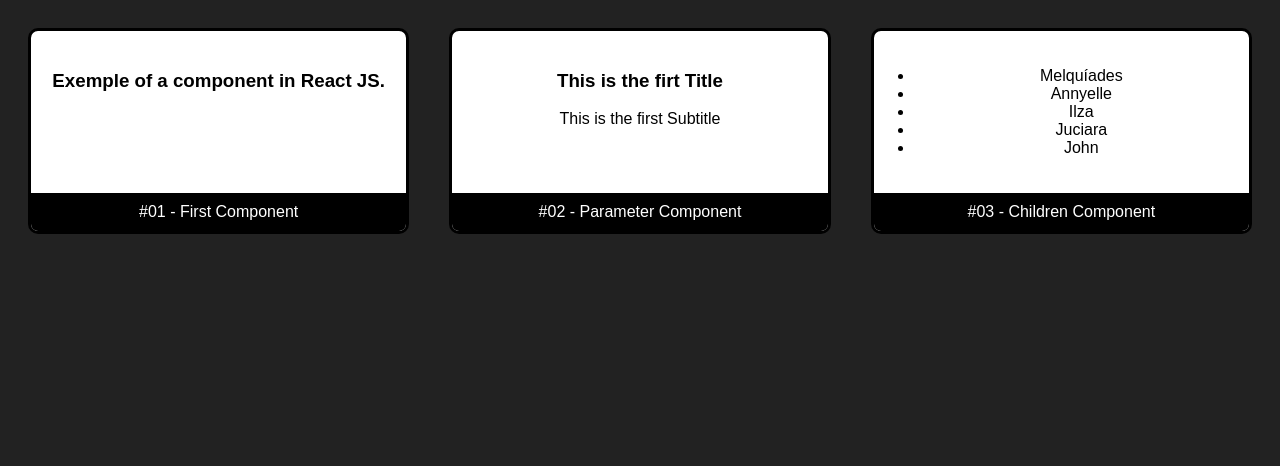
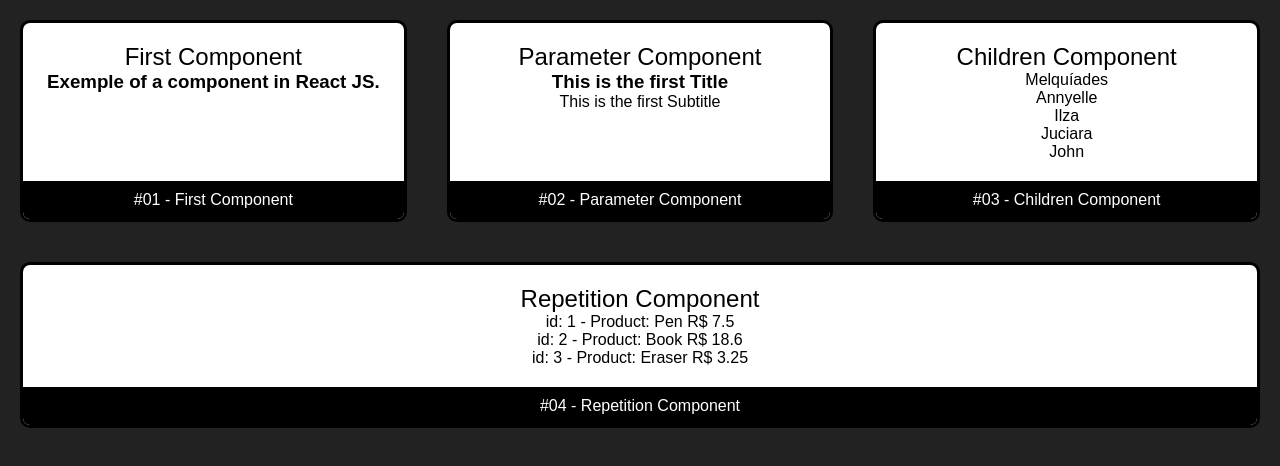
Before and after one commit to melquiadesmario/fundamentals-react, a React (Create React App) app: page / in a window 1280 px wide. Shown: the top 466 px of the page. Built offline with nearby package versions, Linux system fonts and the light colour scheme.

Commit message:
Repetition Components

```diff
--- a/src/App.js
+++ b/src/App.jsx
@@ -6,6 +6,7 @@ import FirstComponent from '../src/components/FirstComponent'
 import ParameterComponent from '../src/components/ParameterComponent'
 import ChildrenComponent from '../src/components/ChildrenComponent'
 import Card from '../src/components/layout/Card'
+import RepetitionComponent from '../src/components/RepetitionComponent'
 
 const App = () => {
     return(
@@ -16,7 +17,7 @@ const App = () => {
 
             <Card title='#02 - Parameter Component'>
                 <ParameterComponent
-                    title='This is the firt Title'
+                    title='This is the first Title'
                     subtitle='This is the first Subtitle'
                 />
             </Card>
@@ -32,6 +33,10 @@ const App = () => {
                     </ul>
                 </ChildrenComponent>
             </Card>
+
+            <Card title='#04 - Repetition Component'>
+                <RepetitionComponent />
+            </Card>
         </div>
     )
 }
--- a/src/components/ChildrenComponent.js
+++ b/src/components/ChildrenComponent.jsx
@@ -3,6 +3,7 @@ import React from 'react'
 const ChildrenComponent = props => {
     return(
         <div>
+            <h2>Children Component</h2>
             { props.children }
         </div>
     )
--- a/src/components/FirstComponent.js
+++ b/src/components/FirstComponent.jsx
@@ -3,6 +3,7 @@ import React from 'react'
 const FirstComponent = () => {
     return(
         <div>
+            <h2>First Component</h2>
             <h3>Exemple of a component in React JS.</h3>
         </div>
     )
--- a/src/components/ParameterComponent.js
+++ b/src/components/ParameterComponent.jsx
@@ -3,6 +3,7 @@ import React from 'react'
 const ParameterComponent = props => {
     return(
         <div>
+            <h2>Parameter Component</h2>
             <h3>{ props.title }</h3>
             <p>{ props.subtitle }</p>
         </div>
--- /dev/null
+++ b/src/components/RepetitionComponent.jsx
@@ -0,0 +1,26 @@
+import React from 'react'
+
+import products from '../data/products'
+
+const RepetitionComponent = () => {
+    const getProductListItem = () => {
+        return products.map(product => {
+            return(
+                <li key={ product.id }>
+                    id: { product.id} - Product: { product.name } R$ { product.price }
+                </li>
+            )
+        })
+    }
+
+    return(
+        <div>
+            <h2>Repetition Component</h2>
+            <ul>
+                { getProductListItem() }
+            </ul>
+        </div>
+    )
+}
+
+export default RepetitionComponent
--- /dev/null
+++ b/src/data/products.js
@@ -0,0 +1,7 @@
+const products = [
+    { id: 1, name: 'Pen', price: 7.5 },
+    { id: 2, name: 'Book', price: 18.6 },
+    { id: 3, name: 'Eraser', price: 3.25 }
+]
+
+export default products
--- a/src/index.css
+++ b/src/index.css
@@ -1,3 +1,9 @@
+*{
+    margin: 0;
+    padding: 0;
+    box-sizing: border-box;
+}
+
 body{
     font-family: Arial, Helvetica, sans-serif;
     font-weight: 300;
@@ -10,3 +16,7 @@ body{
 h1, h2{
     font-weight: 300;
 }
+
+ul li{
+    list-style: none;
+}
--- a/src/index.js
+++ b/src/index.js
@@ -3,7 +3,7 @@ import ReactDOM from 'react-dom'
 
 import './index.css'
 
-import App from './App'
+import App from './App.jsx'
 
 ReactDOM.render(
     <App />, document.getElementById('root')
```
Also changed, not shown: src/components/layout/Card.jsx (renamed from src/components/layout/Card.js).
